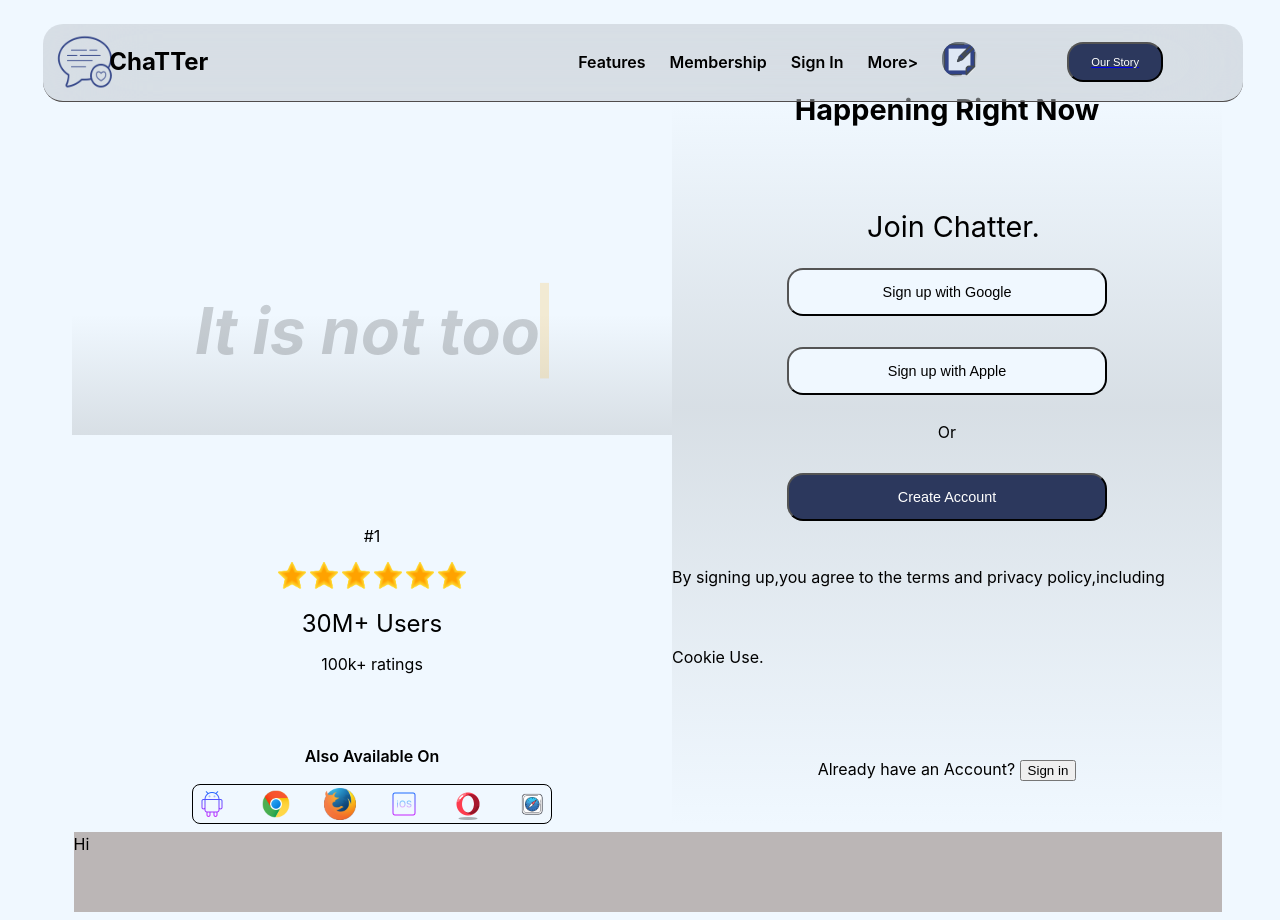
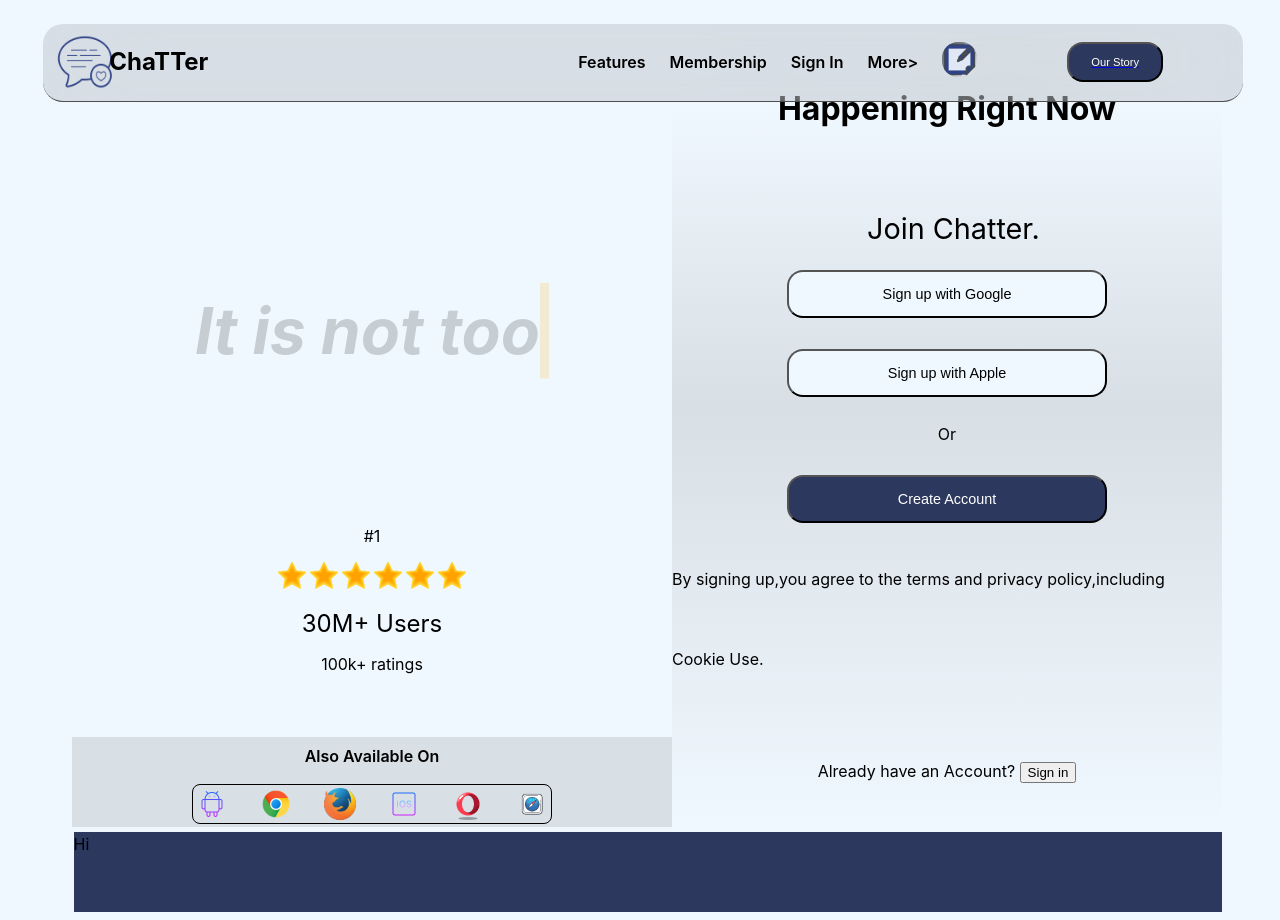
Before and after one commit to Kechi-Kenneth/Chatter-App, a React (Vite) app: page / in a window 1280 px wide. Built offline with nearby package versions, Linux system fonts and the light colour scheme.

Commit message:
added dynamuic paragraphs

```diff
--- a/src/Pages/Welcome/WelcomeBody/WelcomeBody.css
+++ b/src/Pages/Welcome/WelcomeBody/WelcomeBody.css
@@ -34,7 +34,7 @@
 
 h3 {
   margin-top: 4px;
-  font-size: 1.8rem;
+  font-size: 2rem;
 }
 
 h3:hover {
--- a/src/Pages/Welcome/WelcomeBody/WelcomeSectionA.css
+++ b/src/Pages/Welcome/WelcomeBody/WelcomeSectionA.css
@@ -7,7 +7,7 @@
   text-align: center;
   flex-direction: column;
   margin-top: 10rem;
-  background:linear-gradient( aliceblue 15%, rgba(0, 0, 0, 0.1) 35%,aliceblue 20%);
+  background:linear-gradient( aliceblue 85%, rgba(0, 0, 0, 0.1) 5%);
 }
 
 .animated-text {
--- a/src/Pages/Welcome/WelcomeFooter/WelcomeFooter.css
+++ b/src/Pages/Welcome/WelcomeFooter/WelcomeFooter.css
@@ -1,7 +1,8 @@
 .footer {
-  background-color: rgb(187, 182, 182);
+
 margin-left: 4.6rem;
 margin-top: -0.7rem;
 margin-bottom: 0.5rem;
 height: 5rem;
+background:rgb(44, 56, 93)35%;
 }
```
